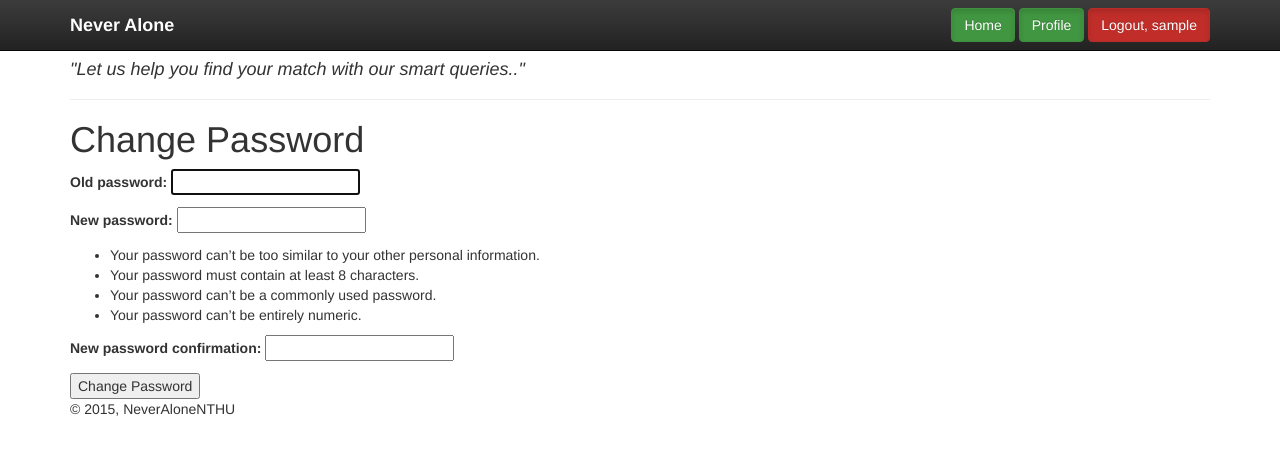
After one commit to rjollet/NeverAloneNTHU, a Django app: page /app/profile/passwordchange/ in a window 1280 px wide. The commit adds this page. Shown: the top 455 px of the page. Run offline with Django 3.2, Linux system fonts and the light colour scheme; the visitor is signed in with stand-in values (Sample User, id 1); some libraries are stand-ins or nearby versions.

Commit message:
change password from

```diff
--- a/app/urls.py
+++ b/app/urls.py
@@ -1,9 +1,13 @@
-
-from django.conf.urls import url
+from django.contrib.auth.forms import AdminPasswordChangeForm
+from django.conf.urls import include, url
 
 from . import views
 
 urlpatterns = [
     url(r'^$', views.index, name='index'),
     url(r'^profile/$', views.profile, name='profile'),
+    url(r'^profile/passwordchange/$',
+        'django.contrib.auth.views.password_change',
+        {'post_change_redirect' : '/app/profile/'},
+        name="password_change"),
 ]
--- a/templates/app/app.html
+++ b/templates/app/app.html
@@ -11,7 +11,7 @@
   {% csrf_token %}
   <a href="/" type="button" class="btn btn-md btn-success active" role="button">Home</a>
   <a href="/app/profile/" type="button" class="btn btn-md btn-success active" role="button">Profile</a>
-  <a href="/logout/" type="button" class="btn btn-md btn-success active" role="button">Logout, {{user.username}}</a>
+  <a href="/logout/" type="button" class="btn btn-md btn-danger active" role="button">Logout, {{user.username}}</a>
 {% endblock %}
 
 {% block body %}
--- a/templates/app/profile.html
+++ b/templates/app/profile.html
@@ -18,6 +18,7 @@
 	    {% if profileeditform.instance.profilePicture %}
 	    	<img src="{{ profileeditform.instance.profilePicture }}" />
 	    {% endif %}
+	    <a href="/app/profile/passwordchange/" type="button" class="btn btn-md btn-danger active" role="button">Change password</a>
 	    <input type="submit" value="Submit" class="btn btn-lg btn-primary">
 	</form>
   </section>
--- /dev/null
+++ b/templates/registration/password_change_form.html
@@ -0,0 +1,14 @@
+{% extends "app/app.html" %}
+{% block title %}
+  Change Password
+{% endblock %}
+
+{% block content %}
+    <h1>Change Password</h1>
+
+    <form method="POST" action="{% url 'password_change' %}" class="password_change">
+        {% csrf_token %}
+        {{ form.as_p }}
+        <button type="submit" name="action">Change Password</button>
+    </form>
+{% endblock %}
```
Also changed, not shown: app/views.py (+6 -7 lines).
